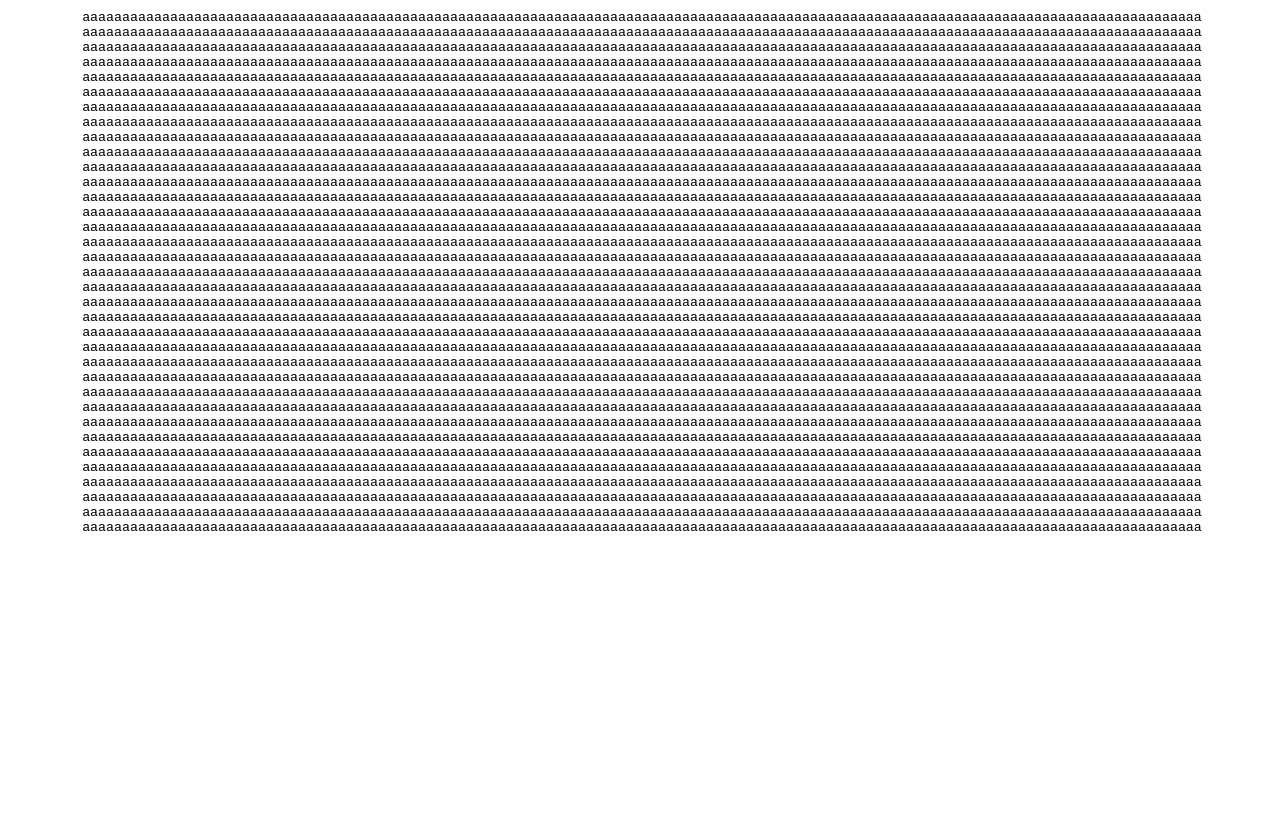
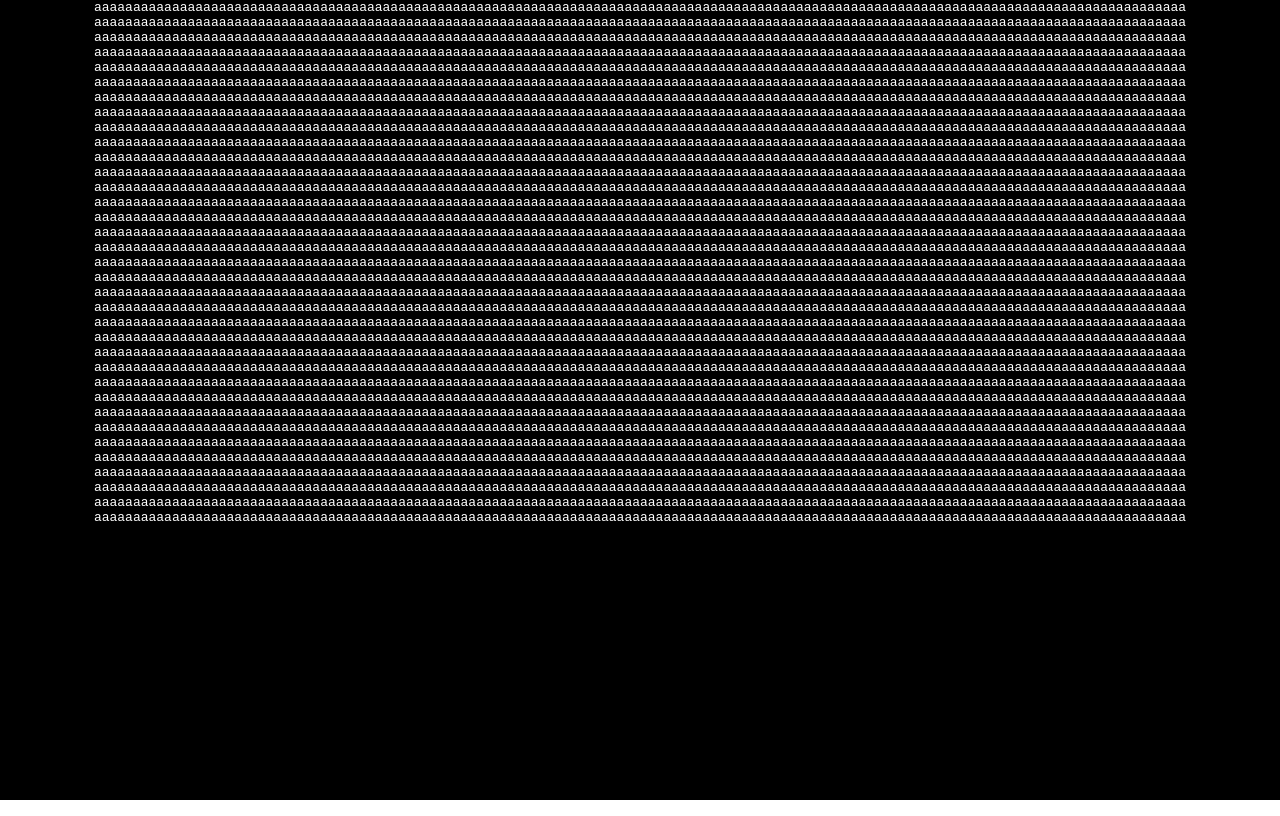
Before and after one commit to marc-weber1/ascii-engine, a plain HTML site: page index.html in a window 1280 px wide. Drawn offline with Linux system fonts and the light colour scheme.

Commit message:
Improve CSS

```diff
--- a/ascii-engine.js
+++ b/ascii-engine.js
@@ -72,7 +72,7 @@ window.onload = function() {
 
         pixels_depadded = pixels_depadded.slice(0, write_index);
 
-        ascii_canvas.value = decoder.decode(pixels_depadded);
+        ascii_canvas.innerText = decoder.decode(pixels_depadded);
 
         requestAnimationFrame(DrawScene);
     }
--- a/index.html
+++ b/index.html
@@ -8,6 +8,6 @@
       </head>
 
       <body>
-        <textarea id="ascii-canvas" class="fullscreen"></textarea>
+        <div id="ascii-canvas" class="fullscreen"></div>
       </body>
 </html>
--- a/style.css
+++ b/style.css
@@ -1,12 +1,17 @@
 html, body {
+    margin:0;padding:0;border:none;
     height: 100%;
 }
 
 .fullscreen{
+    margin:0;padding:0;
     resize: none;
     outline: none;
     width: 100%;
     border: none;
     height: 100%;
     text-align: center;
+    font-family: monospace;
+    background-color: black;
+    color: white;
 }
```
